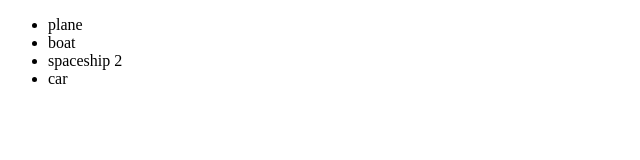
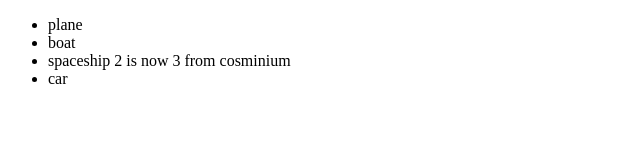
Before and after one commit to shholmsey/newGitTest, a plain HTML site: page index.html in a window 1280 px wide. Shown: the whole page, without its empty margins (0-640 px from the left). Drawn offline with Linux system fonts and the light colour scheme.

Commit message:
index.html commit after modif

```diff
--- a/index.html
+++ b/index.html
@@ -16,7 +16,7 @@
         boat
     </li>
     <li>
-        spaceship 2
+        spaceship 2 is now 3 from cosminium
     </li>
     <li>
         car
```
